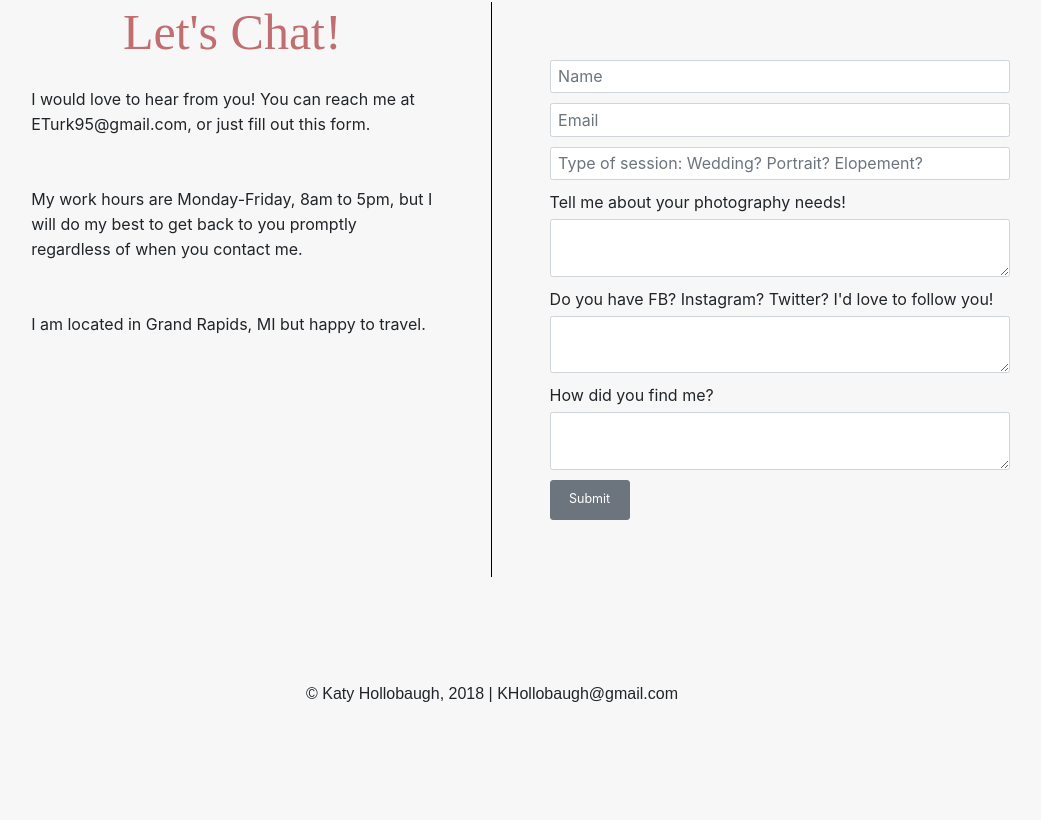
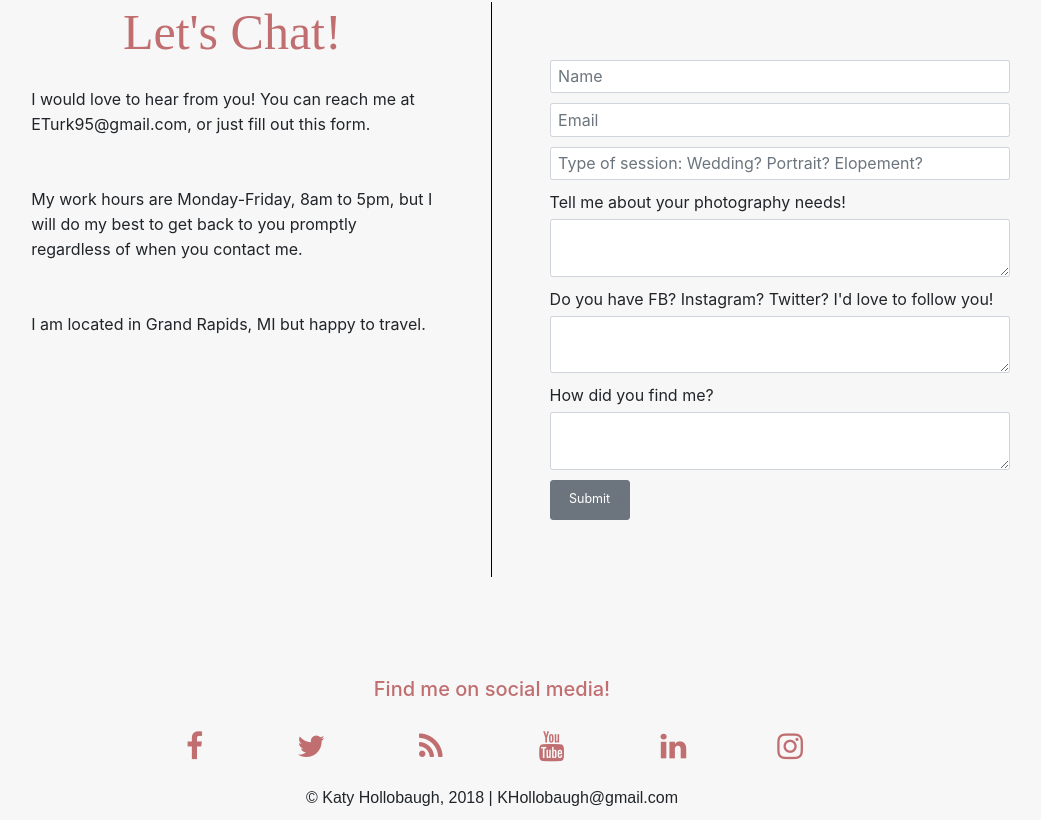
Before and after one commit to KHollobaugh/photography-website, a React (Create React App) app: page /Contact in a window 1280 px wide. Shown: the part 218-1038 px from the top of the page, without its empty margins (148-1189 px from the left). Before the commit the page ends 934 px from the top, so only its background shows below. Built offline with nearby package versions, Linux system fonts and the light colour scheme; a web font is replaced by a local one.

Commit message:
added social media footer

```diff
--- a/src/App.js
+++ b/src/App.js
@@ -7,6 +7,7 @@ import Copyright from './components/Copyright';
 import Portfolio from './Pages/Portfolio';
 import Investment from './Pages/Investment';
 import Contact from './Pages/Contact';
+import Footer from './components/Footer';
 
 document.body.classList.add('app-background');
 
@@ -21,6 +22,7 @@ class App extends Component {
       <Route path = '/investment' component = {Investment} />
       <Route path = '/Contact' component = {Contact} />
 
+      <Footer />
       <Copyright />
       </div>
     );
--- /dev/null
+++ b/src/components/Footer.js
@@ -0,0 +1,19 @@
+import React from 'react';
+
+const Footer = () => {
+    return(
+<div className="footer-social-icons">
+    <h4 className="social-media">Find me on social media!</h4>
+    <ul className="social-icons">
+        <li><a href="https://www.facebook.com/elif.turk" className="social-icon"> <i className="fa fa-facebook"></i></a></li>
+        <li><a href="" className="social-icon"> <i className="fa fa-twitter"></i></a></li>
+        <li><a href="" className="social-icon"> <i className="fa fa-rss"></i></a></li>
+        <li><a href="" className="social-icon"> <i className="fa fa-youtube"></i></a></li>
+        <li><a href="" className="social-icon"> <i className="fa fa-linkedin"></i></a></li>
+        <li><a href="https://www.instagram.com/elifturk7/" className="social-icon"> <i className="fa fa-instagram"></i></a></li>
+    </ul>
+</div>
+    )
+}
+
+export default Footer;
--- a/src/css/index.css
+++ b/src/css/index.css
@@ -5,6 +5,7 @@ RESET
 v2.0b1 | 201101
 NOTE:WORK IN PROGRESS
 USE WITH CAUTION AND TEST WITH ABANDON */
+@import url(https://cdnjs.cloudflare.com/ajax/libs/font-awesome/4.6.3/css/font-awesome.css);
 html,
 body,
 div,
@@ -150,6 +151,33 @@ table {
   font-style: normal;
   font-weight: 400;
   src: local('Mrs Saint Delafield'), local('MrsSaintDelafield-Regular'), url(https://fonts.gstatic.com/s/mrssaintdelafield/v5/v6-IGZDIOVXH9xtmTZfRagunqBw5WC62QKknKg.ttf) format('truetype');
+}
+* {
+  box-sizing: border-box;
+}
+html {
+  font-size: 62.5%;
+}
+html p {
+  font-size: 1.6rem;
+}
+html li {
+  font-size: 1.6rem;
+}
+html h2 {
+  font-size: 3rem;
+}
+.app-background {
+  background-color: #f7f7f7;
+}
+.parallax-element {
+  height: 100vh;
+}
+.copyright {
+  padding-top: 5px;
+  font-family: 'Tenor Sans', sans-serif;
+  font-size: 1.4rem;
+  text-align: center;
 }
 .contact-page {
   width: 90%;
@@ -930,30 +958,122 @@ table {
     margin: 0 auto;
   }
 }
-* {
-  box-sizing: border-box;
+@font-face {
+  font-family: 'Lato';
+  font-style: normal;
+  font-weight: 400;
+  src: local('Lato Regular'), local('Lato-Regular'), url(https://fonts.gstatic.com/s/lato/v14/S6uyw4BMUTPHjx4wWw.ttf) format('truetype');
 }
-html {
-  font-size: 62.5%;
+.social-media {
+  font-size: 2rem;
+  text-align: center;
+  color: #C16E70;
+  margin: 20px 0px;
 }
-html p {
-  font-size: 1.6rem;
+.footer-social-icons {
+  display: block;
+  width: 50%;
+  margin: 0 auto;
 }
-html li {
-  font-size: 1.6rem;
+@media (max-width: 800px) {
+  .footer-social-icons {
+    width: 80%;
+  }
 }
-html h2 {
+@media (max-width: 500px) {
+  .footer-social-icons {
+    width: 90%;
+  }
+}
+.social-icons {
+  display: flex;
+  justify-content: space-between;
+  padding: 0;
+  list-style: none;
+}
+.social-icons li {
+  vertical-align: top;
+  display: inline;
+}
+.social-icons a {
+  text-decoration: none;
+  color: #C16E70;
   font-size: 3rem;
 }
-.app-background {
-  background-color: #f7f7f7;
+@media (max-width: 500px) {
+  .social-icons a {
+    font-size: 2rem;
+  }
 }
-.parallax-element {
-  height: 100vh;
+.fa-facebook {
+  padding: 10px 14px;
+  -o-transition: 0.5s;
+  -ms-transition: 0.5s;
+  -moz-transition: 0.5s;
+  -webkit-transition: 0.5s;
+  transition: 0.5s;
 }
-.copyright {
-  padding-top: 5px;
-  font-family: 'Tenor Sans', sans-serif;
-  font-size: 1.4rem;
-  text-align: center;
+.fa-facebook:hover {
+  background-color: #3d5b99;
+  color: #f7f7f7;
 }
+.fa-twitter {
+  padding: 10px 12px;
+  -o-transition: 0.5s;
+  -ms-transition: 0.5s;
+  -moz-transition: 0.5s;
+  -webkit-transition: 0.5s;
+  transition: 0.5s;
+}
+.fa-twitter:hover {
+  background-color: #00aced;
+  color: #f7f7f7;
+}
+.fa-rss {
+  padding: 10px 14px;
+  -o-transition: 0.5s;
+  -ms-transition: 0.5s;
+  -moz-transition: 0.5s;
+  -webkit-transition: 0.5s;
+  transition: 0.5s;
+}
+.fa-rss:hover {
+  background-color: #eb8231;
+  color: #f7f7f7;
+}
+.fa-youtube {
+  padding: 10px 14px;
+  -o-transition: 0.5s;
+  -ms-transition: 0.5s;
+  -moz-transition: 0.5s;
+  -webkit-transition: 0.5s;
+  transition: 0.5s;
+}
+.fa-youtube:hover {
+  background-color: #e64a41;
+  color: #f7f7f7;
+}
+.fa-linkedin {
+  padding: 10px 14px;
+  -o-transition: 0.5s;
+  -ms-transition: 0.5s;
+  -moz-transition: 0.5s;
+  -webkit-transition: 0.5s;
+  transition: 0.5s;
+}
+.fa-linkedin:hover {
+  background-color: #0073a4;
+  color: #f7f7f7;
+}
+.fa-instagram {
+  padding: 10px 9px;
+  -o-transition: 0.5s;
+  -ms-transition: 0.5s;
+  -moz-transition: 0.5s;
+  -webkit-transition: 0.5s;
+  transition: 0.5s;
+}
+.fa-instagram:hover {
+  background-color: #e25714;
+  color: #f7f7f7;
+}
--- /dev/null
+++ b/src/less/footer.less
@@ -0,0 +1,114 @@
+@import url(https://fonts.googleapis.com/css?family=Lato);
+@import url(https://cdnjs.cloudflare.com/ajax/libs/font-awesome/4.6.3/css/font-awesome.css);
+
+
+.social-media {
+    font-size: 2rem;
+    text-align: center;
+    color: @dark-text;
+    margin: 20px 0px;
+}
+
+.footer-social-icons {
+    display: block;
+    width: 50%;
+    margin: 0 auto;
+    @media @tablet {
+        width: 80%;
+    }
+    @media @phone {
+        width: 90%;
+    }
+}
+
+
+.social-icons {
+    display: flex;
+    justify-content: space-between;
+    padding: 0;
+    list-style: none;
+    li {
+        vertical-align: top;
+        display: inline;
+    }
+    a {
+        text-decoration: none;
+        color: @dark-text;
+        font-size: 3rem;
+        @media @phone {
+            font-size: 2rem;
+        }
+    }
+}
+.fa-facebook {
+    padding:10px 14px;
+    -o-transition:.5s;
+    -ms-transition:.5s;
+    -moz-transition:.5s;
+    -webkit-transition:.5s;
+    transition: .5s;
+}
+.fa-facebook:hover {
+    background-color: #3d5b99;
+    color: @off-white;
+}
+.fa-twitter {
+    padding:10px 12px;
+    -o-transition:.5s;
+    -ms-transition:.5s;
+    -moz-transition:.5s;
+    -webkit-transition:.5s;
+    transition: .5s;
+}
+.fa-twitter:hover {
+    background-color: #00aced;
+    color: @off-white;
+}
+.fa-rss {
+    padding:10px 14px;
+    -o-transition:.5s;
+    -ms-transition:.5s;
+    -moz-transition:.5s;
+    -webkit-transition:.5s;
+    transition: .5s;
+}
+.fa-rss:hover {
+    background-color: #eb8231;
+    color: @off-white;
+}
+.fa-youtube {
+    padding:10px 14px;
+    -o-transition:.5s;
+    -ms-transition:.5s;
+    -moz-transition:.5s;
+    -webkit-transition:.5s;
+    transition: .5s;
+}
+.fa-youtube:hover {
+    background-color: #e64a41;
+    color: @off-white;
+}
+.fa-linkedin {
+    padding:10px 14px;
+    -o-transition:.5s;
+    -ms-transition:.5s;
+    -moz-transition:.5s;
+    -webkit-transition:.5s;
+    transition: .5s;
+}
+.fa-linkedin:hover {
+    background-color: #0073a4;
+    color: @off-white;
+}
+.fa-instagram {
+    padding:10px 9px;
+    -o-transition:.5s;
+    -ms-transition:.5s;
+    -moz-transition:.5s;
+    -webkit-transition:.5s;
+    transition: .5s;
+}
+.fa-instagram:hover {
+    background-color: #e25714;
+    color: @off-white;
+}
--- a/src/less/index.less
+++ b/src/less/index.less
@@ -65,10 +65,11 @@ table{
 
 //less imports
 
+@import "global";
+@import "variables";
 @import "contact";
 @import "home";
 @import "investment";
 @import "navigation";
 @import "portfolio";
-@import "global";
-@import "variables";
+@import "footer";
```
